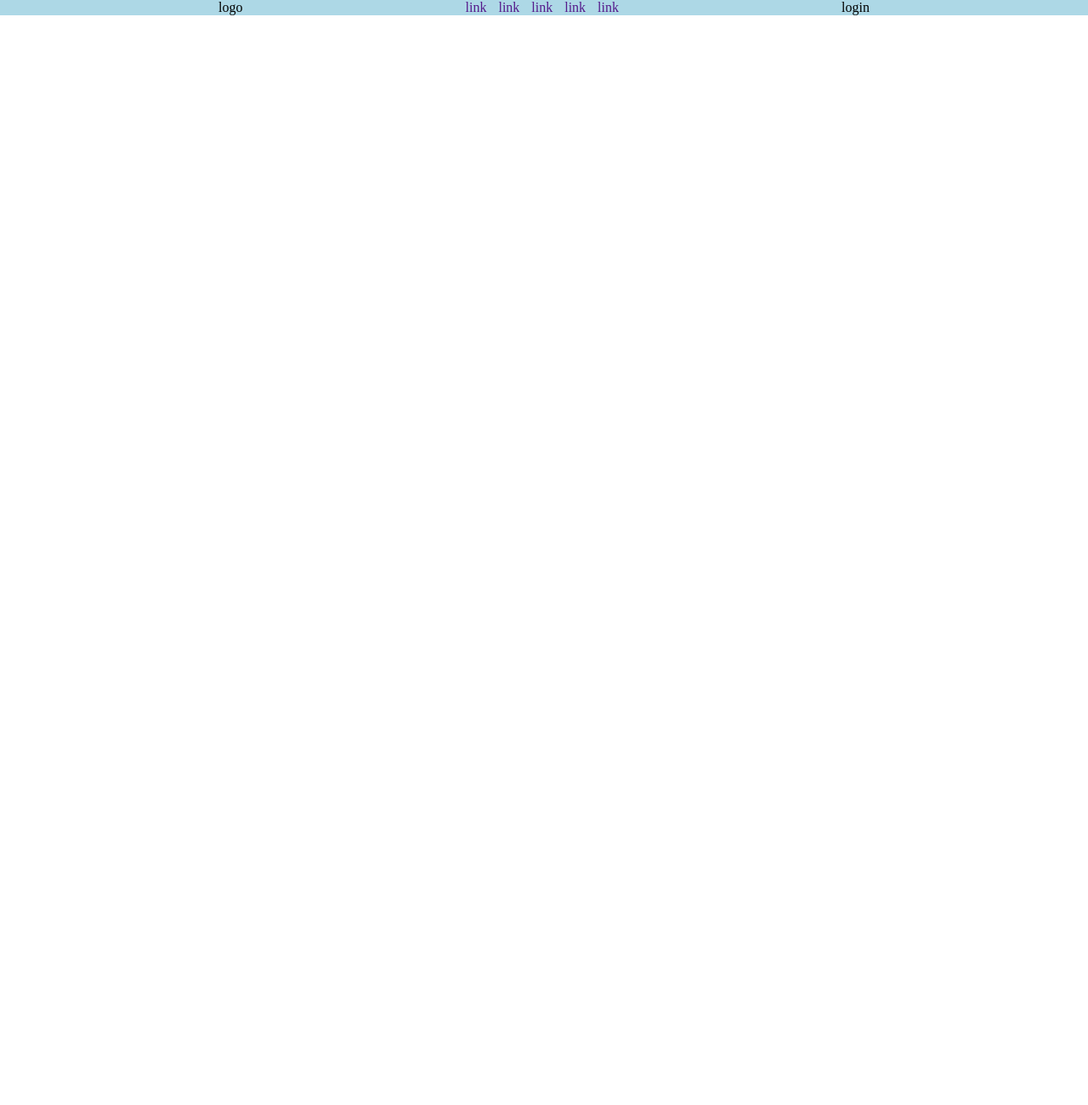
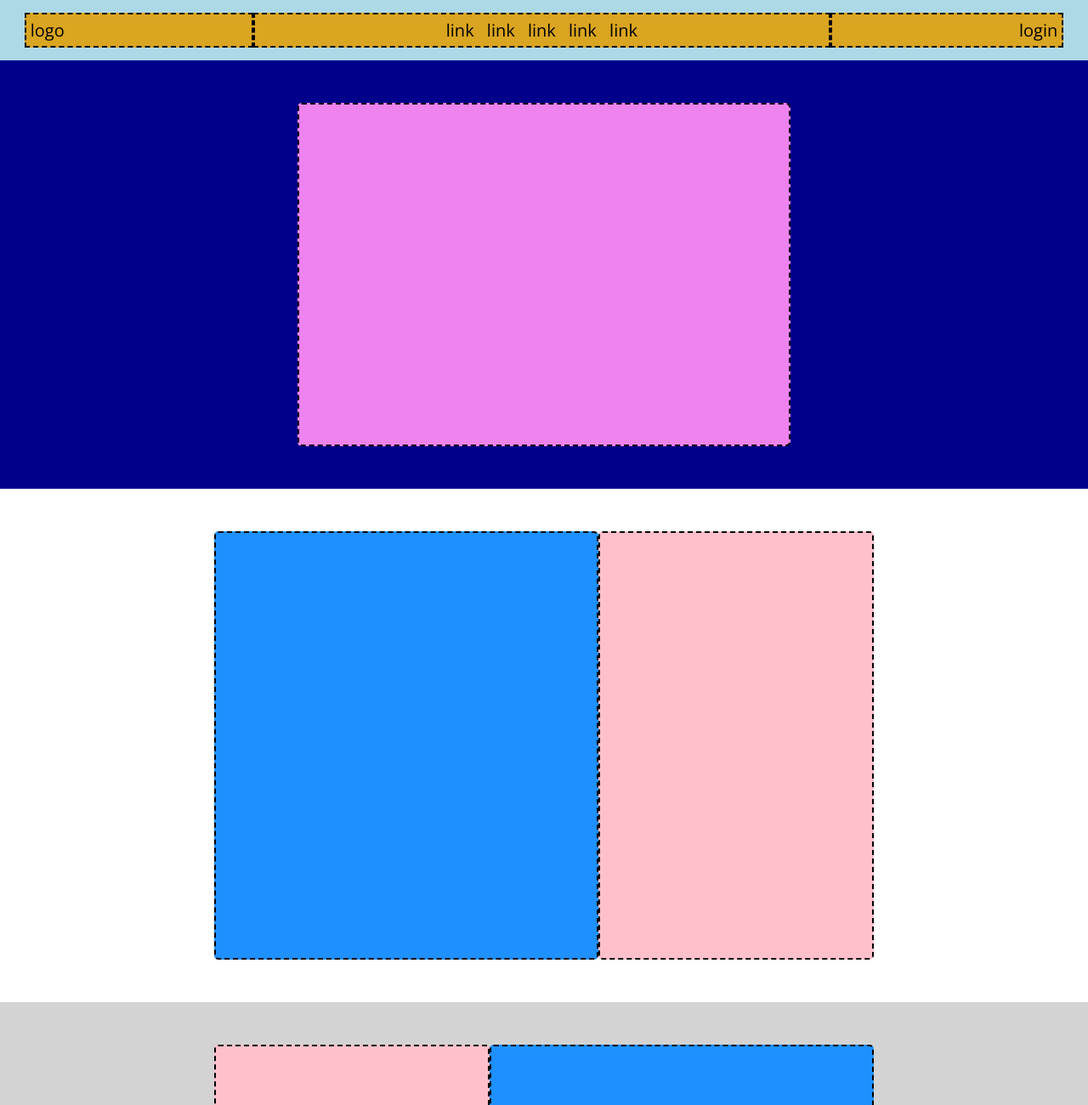
Before and after one commit to francistooth/htmlcss-struttura-discord, a plain HTML site: page index.html in a window 1280 px wide. Shown: the top 1300 px of the page at 85% size. Before the commit the page ends 800 px from the top, so only its background shows below. Drawn offline with nearby package versions, Linux system fonts and the light colour scheme.

Commit message:
first boxes push

```diff
--- a/css/style.css
+++ b/css/style.css
@@ -2,31 +2,102 @@
     margin: 0;
     padding: 0;
     text-decoration: none;
+    font-family: "Open Sans", sans-serif;
 }
+
+/* .container {
+    padding: 0px 300px;
+} */
 
 /* header rules */
 
+/* main nav */
+
 .hNav {
     display: flex;
-    justify-content: space-evenly;
+    justify-content: center;
     align-items: center;
     background-color: lightblue;
+}
+
+.mainNav {
+    font-size: 20px;
+    padding: 5px 220px;
+    background-color: goldenrod;
+    border: 2px dashed;
+    margin: 15px 0px 15px;
+}
+
+#logo {
+    padding-left: 5px;
+}
+
+#login {
+    padding-right: 5px;
 }
 
 a {
     text-decoration: none;
     padding: 0 5px;
+    color: black;
 }
 
 ul {
     list-style-type: none;
 }
 
-/* invite rules */
+/* welcome and downloads */
 
-/* find rules */
+.welcome {
+    display: flex;
+    justify-content: center;
+    align-items: center;
+    background-color: darkblue;
+}
 
-/* community rules */
+.download {
+    margin: 50px 0px;
+    width: 45%;
+    height: 400px;
+    background-color: violet;
+    border: 2px dashed;
+    border-radius: 5px;
+}
+
+/* template rules */
+
+.template {
+    display: flex;
+    justify-content: center;
+    align-items: center;
+    background-color: white;
+}
+
+.templateImg {
+    margin: 50px 0px;
+    width: 35%;
+    height: 500px;
+    background-color: dodgerblue;
+    border: 2px dashed;
+    border-radius: 5px;
+}
+
+.templateText {
+    margin: 50px 0px;
+    width: 25%;
+    height: 500px;
+    background-color: pink;
+    border: 2px dashed;
+    border-radius: 5px;
+}
+
+/* rTemplate rules */
+
+#reverse {
+    display: flex;
+    flex-direction: row-reverse;
+    background-color: lightgrey;
+}
 
 /* together rules */
 
--- a/index.html
+++ b/index.html
@@ -8,31 +8,33 @@
         <link rel="stylesheet" href="https://cdnjs.cloudflare.com/ajax/libs/font-awesome/6.5.2/css/all.min.css"
         integrity="sha512-SnH5WK+bZxgPHs44uWIX+LLJAJ9/2PkPKZ5QiAj6Ta86w+fsb2TkcmfRyVX3pBnMFcV7oQPJkl9QevSCWr3W6A=="
         crossorigin="anonymous" referrerpolicy="no-referrer" />
+        <link rel="preconnect" href="https://fonts.googleapis.com">
+        <link rel="preconnect" href="https://fonts.gstatic.com" crossorigin>
+        <link href="https://fonts.googleapis.com/css2?family=Open+Sans:ital,wght@0,300..800;1,300..800&display=swap" rel="stylesheet">
         <title>Discord</title>
     </head>
     <body>
         <!-- header -->
 
+        <div class="container">
             <header>
                 <div class="hNav">
-
                     <!-- logo -->
-
-                logo
-
+                    <div class="mainNav" id="logo">
+                        <span> logo </span>
+                    </div>
                         <!-- link nav -->
-
-                <nav class="mainNav">
+                    <nav class="mainNav" id="links">
                         <a href=""> link </a>
                         <a href=""> link </a>
                         <a href=""> link </a>
                         <a href=""> link </a>
                         <a href=""> link </a>
                     </nav>
-
                     <!-- login button -->
-
-                login
+                    <div class="mainNav" id="login">
+                        <span> login </span>
+                    </div>
                 </div>
                 <div class="welcome">
                     <div class="download">
@@ -40,27 +42,27 @@
                     </div>
                 </div>
             </header>
-        <section class="invite">
-            <div class="inviteImg">
+            <section class="template">
+                <div class="templateImg">
 
                 </div>
-            <div class="inviteText">
+                <div class="templateText">
 
                 </div>
             </section>
-        <section class="find">
-            <div class="findText">
+            <section class="template" id="reverse">
+                <div class="templateImg">
 
                 </div>
-            <div class="findImg">
+                <div class="templateText">
 
                 </div>
             </section>
-        <section class="community">
-            <div class="communityImg">
+            <section class="template">
+                <div class="templateImg">
 
                 </div>
-            <div class="communityText">
+                <div class="templateText">
 
                 </div>
             </section>
@@ -74,16 +76,15 @@
                 <div class="starsText">
 
                 </div>
+                <!-- download button -->
 
-            <!-- download button -->
             </section>
             <footer>
                 <div class="contacts-qanda">
-
                 </div>
                 <div class="logo-signup">
-
                 </div>
             </footer>
+        </div>
     </body>
 </html>
```
Lines whose indentation alone changed are shown as unchanged.
